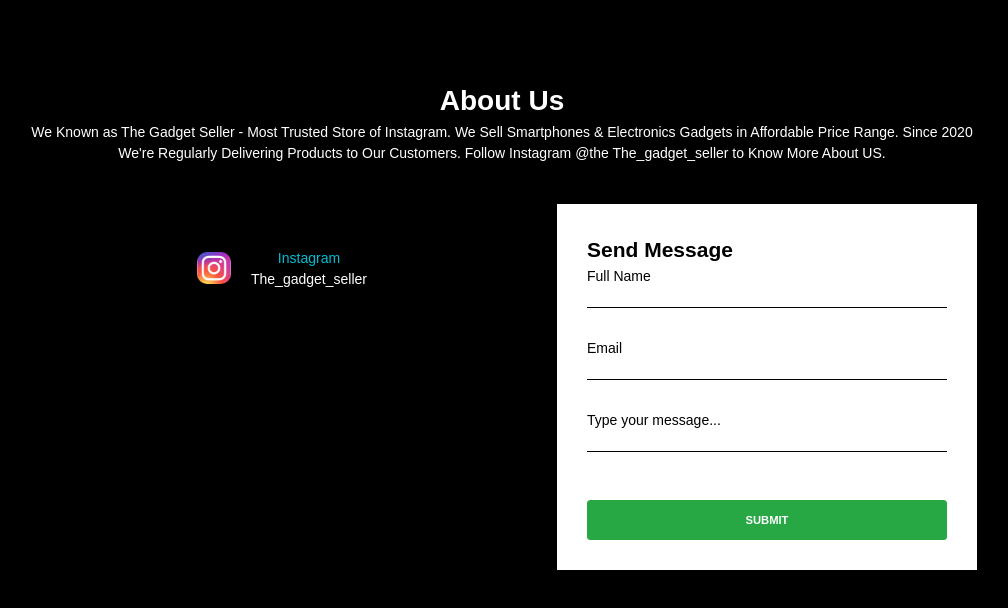
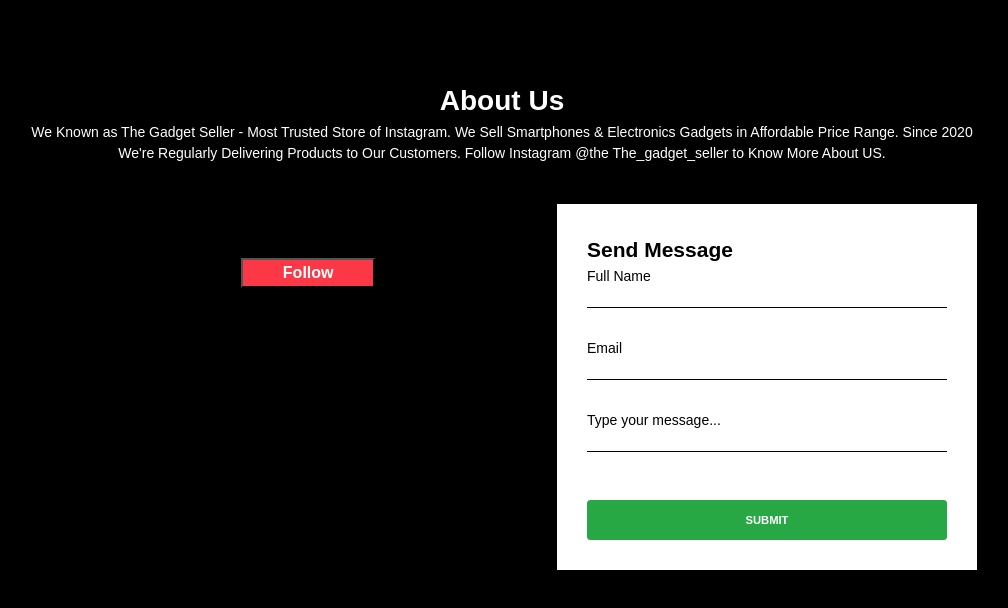
Before and after one commit to don801297/web, a React (Vite) app in the folder client/: page /aboutUS in a window 1280 px wide. Shown: the top 608 px of the page, without its empty margins (138-1146 px from the left). Built offline with nearby package versions, Linux system fonts and the light colour scheme.

Commit message:
Update aboutUS.jsx

```diff
--- a/client/src/components/aboutUS.jsx
+++ b/client/src/components/aboutUS.jsx
@@ -2,7 +2,7 @@
 
 function AboutUS() {
   return (
-    <div>
+	<div className='contact-body'>
 
 
 
@@ -18,10 +18,10 @@
 
 
 				<div class="address-line instagram">
-                <img className='contact-insta-img' src="./img/insta.png" alt="fail tpo load insta img" />
+
 					<div class="contact-info">
-						<div class="contact-info-title">Instagram</div>
-						<a className='insta-link' href="http">The_gadget_seller</a>
+
+						<a className='insta-link' href="http"><button className='insta-btn'>Follow </button></a>
 					</div>
 				</div>
 			</div>
```
